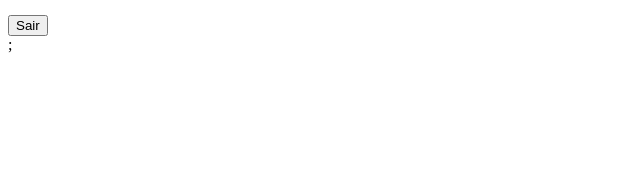
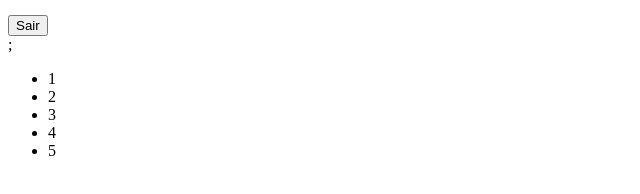
Before and after one commit to Neyzim/react-course, a React (Vite) app: page / in a window 1280 px wide. Shown: the part 484-678 px from the top of the page, without its empty margins (0-640 px from the left). Built offline with nearby package versions, Linux system fonts and the light colour scheme.

Commit message:
feat: created component to study lists exibition and keys

```diff
--- a/src/App.jsx
+++ b/src/App.jsx
@@ -12,6 +12,7 @@
 import COndicionalRender from './components/COndicionalRender';
 import LoginButton from './components/LoginButton';
 import Warning from './components/Warning';
+import NumberList from './components/NumberList';
 
 
 
@@ -44,6 +45,9 @@
     <LoginButton loggedIn={true}/>
     {/*Render nulo */}
     <Warning warning={null}/>;
+    {/*Listas chaves */}
+    <NumberList numbers={[1,2,3,4,5]} />
+
 
   </>
   );
--- /dev/null
+++ b/src/components/NumberList.jsx
@@ -0,0 +1,14 @@
+import React from 'react'
+
+const NumberList = ({numbers}) => {
+    //key: identificador unico para o item que se repete
+  return (
+    <ul>
+      {numbers.map((number, index) => (
+        <li key={index}>{number}</li>
+      ))}
+    </ul>
+  );
+}
+
+export default NumberList;
```
